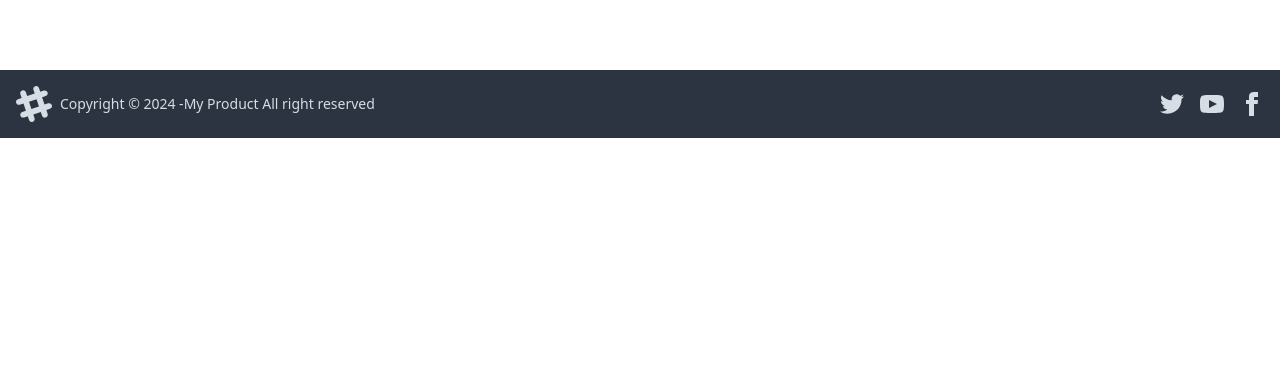
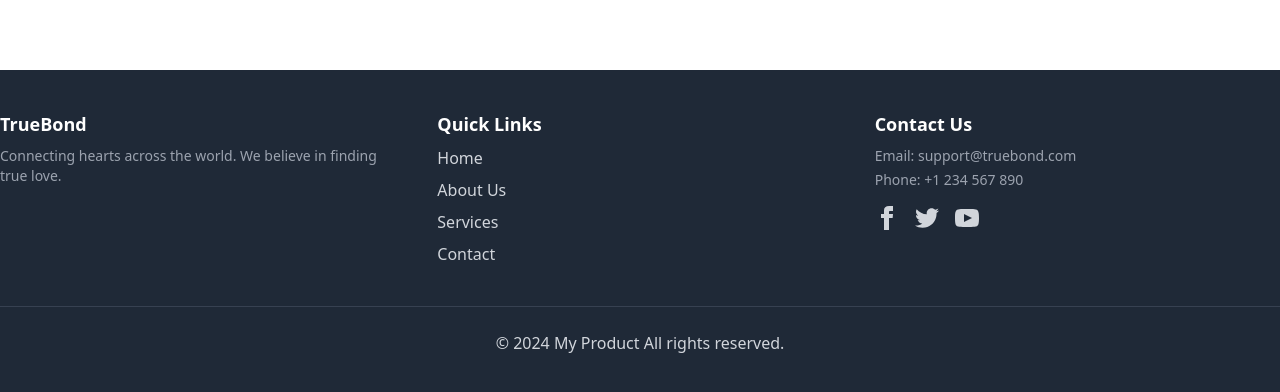
Before and after one commit to HasnatShahriar/final-task-client, a React (Vite) app: page / in a window 1280 px wide. Shown: the part 544-936 px from the top of the page. Before the commit the page ends 800 px from the top, so only its background shows below. Built offline with nearby package versions, Linux system fonts and the light colour scheme; no server answers.

Commit message:
change the layout of the footer

```diff
--- a/src/Shared/Footer/Footer.jsx
+++ b/src/Shared/Footer/Footer.jsx
@@ -2,23 +2,45 @@ import React from 'react';
 
 const Footer = () => {
     return (
-        <footer className="footer bg-neutral text-neutral-content items-center p-4">
-  <aside className="grid-flow-col items-center">
+        <footer className="bg-gray-800 text-gray-300 py-10">
+            <div className="container mx-auto grid grid-cols-1 md:grid-cols-3 gap-8">
+                {/* Company Info */}
+                <div className="flex flex-col items-center md:items-start">
+                    <h2 className="text-lg font-bold text-white">TrueBond</h2>
+                    <p className="mt-2 text-sm text-gray-400">
+                        Connecting hearts across the world. We believe in finding true love.
+                    </p>
+                </div>
+
+                {/* Navigation Links */}
+                <div className="flex flex-col items-center md:items-start">
+                    <h2 className="text-lg font-bold text-white">Quick Links</h2>
+                    <ul className="mt-2 space-y-2">
+                        <li><a href="#home" className="hover:underline">Home</a></li>
+                        <li><a href="#about" className="hover:underline">About Us</a></li>
+                        <li><a href="#services" className="hover:underline">Services</a></li>
+                        <li><a href="#contact" className="hover:underline">Contact</a></li>
+                    </ul>
+                </div>
+
+                {/* Contact Info */}
+                <div className="flex flex-col items-center md:items-start">
+                    <h2 className="text-lg font-bold text-white">Contact Us</h2>
+                    <p className="mt-2 text-sm text-gray-400">Email: support@truebond.com</p>
+                    <p className="mt-1 text-sm text-gray-400">Phone: +1 234 567 890</p>
+                    <div className="mt-4 flex space-x-4">
+                        <a href="#" className="hover:text-white" title="Facebook">
                             <svg
-      width="36"
-      height="36"
+                                xmlns="http://www.w3.org/2000/svg"
+                                width="24"
+                                height="24"
                                 viewBox="0 0 24 24"
-      xmlns="http://www.w3.org/2000/svg"
-      fillRule="evenodd"
-      clipRule="evenodd"
                                 className="fill-current">
                                 <path
-        d="M22.672 15.226l-2.432.811.841 2.515c.33 1.019-.209 2.127-1.23 2.456-1.15.325-2.148-.321-2.463-1.226l-.84-2.518-5.013 1.677.84 2.517c.391 1.203-.434 2.542-1.831 2.542-.88 0-1.601-.564-1.86-1.314l-.842-2.516-2.431.809c-1.135.328-2.145-.317-2.463-1.229-.329-1.018.211-2.127 1.231-2.456l2.432-.809-1.621-4.823-2.432.808c-1.355.384-2.558-.59-2.558-1.839 0-.817.509-1.582 1.327-1.846l2.433-.809-.842-2.515c-.33-1.02.211-2.129 1.232-2.458 1.02-.329 2.13.209 2.461 1.229l.842 2.515 5.011-1.677-.839-2.517c-.403-1.238.484-2.553 1.843-2.553.819 0 1.585.509 1.85 1.326l.841 2.517 2.431-.81c1.02-.33 2.131.211 2.461 1.229.332 1.018-.21 2.126-1.23 2.456l-2.433.809 1.622 4.823 2.433-.809c1.242-.401 2.557.484 2.557 1.838 0 .819-.51 1.583-1.328 1.847m-8.992-6.428l-5.01 1.675 1.619 4.828 5.011-1.674-1.62-4.829z"></path>
+                                    d="M9 8h-3v4h3v12h5v-12h3.642l.358-4h-4v-1.667c0-.955.192-1.333 1.115-1.333h2.885v-5h-3.808c-3.596 0-5.192 1.583-5.192 4.615v3.385z"></path>
                             </svg>
-    <p>Copyright © {new Date().getFullYear()} -My Product All right reserved</p>
-  </aside>
-  <nav className="grid-flow-col gap-4 md:place-self-center md:justify-self-end">
-    <a>
+                        </a>
+                        <a href="#" className="hover:text-white" title="Twitter">
                             <svg
                                 xmlns="http://www.w3.org/2000/svg"
                                 width="24"
@@ -29,7 +51,7 @@ const Footer = () => {
                                     d="M24 4.557c-.883.392-1.832.656-2.828.775 1.017-.609 1.798-1.574 2.165-2.724-.951.564-2.005.974-3.127 1.195-.897-.957-2.178-1.555-3.594-1.555-3.179 0-5.515 2.966-4.797 6.045-4.091-.205-7.719-2.165-10.148-5.144-1.29 2.213-.669 5.108 1.523 6.574-.806-.026-1.566-.247-2.229-.616-.054 2.281 1.581 4.415 3.949 4.89-.693.188-1.452.232-2.224.084.626 1.956 2.444 3.379 4.6 3.419-2.07 1.623-4.678 2.348-7.29 2.04 2.179 1.397 4.768 2.212 7.548 2.212 9.142 0 14.307-7.721 13.995-14.646.962-.695 1.797-1.562 2.457-2.549z"></path>
                             </svg>
                         </a>
-    <a>
+                        <a href="#" className="hover:text-white" title="YouTube">
                             <svg
                                 xmlns="http://www.w3.org/2000/svg"
                                 width="24"
@@ -40,18 +62,13 @@ const Footer = () => {
                                     d="M19.615 3.184c-3.604-.246-11.631-.245-15.23 0-3.897.266-4.356 2.62-4.385 8.816.029 6.185.484 8.549 4.385 8.816 3.6.245 11.626.246 15.23 0 3.897-.266 4.356-2.62 4.385-8.816-.029-6.185-.484-8.549-4.385-8.816zm-10.615 12.816v-8l8 3.993-8 4.007z"></path>
                             </svg>
                         </a>
-    <a>
-      <svg
-        xmlns="http://www.w3.org/2000/svg"
-        width="24"
-        height="24"
-        viewBox="0 0 24 24"
-        className="fill-current">
-        <path
-          d="M9 8h-3v4h3v12h5v-12h3.642l.358-4h-4v-1.667c0-.955.192-1.333 1.115-1.333h2.885v-5h-3.808c-3.596 0-5.192 1.583-5.192 4.615v3.385z"></path>
-      </svg>
-    </a>
-  </nav>
+                    </div>
+                </div>
+            </div>
+
+            <div className="mt-10 border-t border-gray-700 pt-6 text-center">
+                <p>&copy; {new Date().getFullYear()} My Product All rights reserved.</p>
+            </div>
         </footer>
     );
 };
```
Lines whose indentation alone changed are shown as unchanged.
